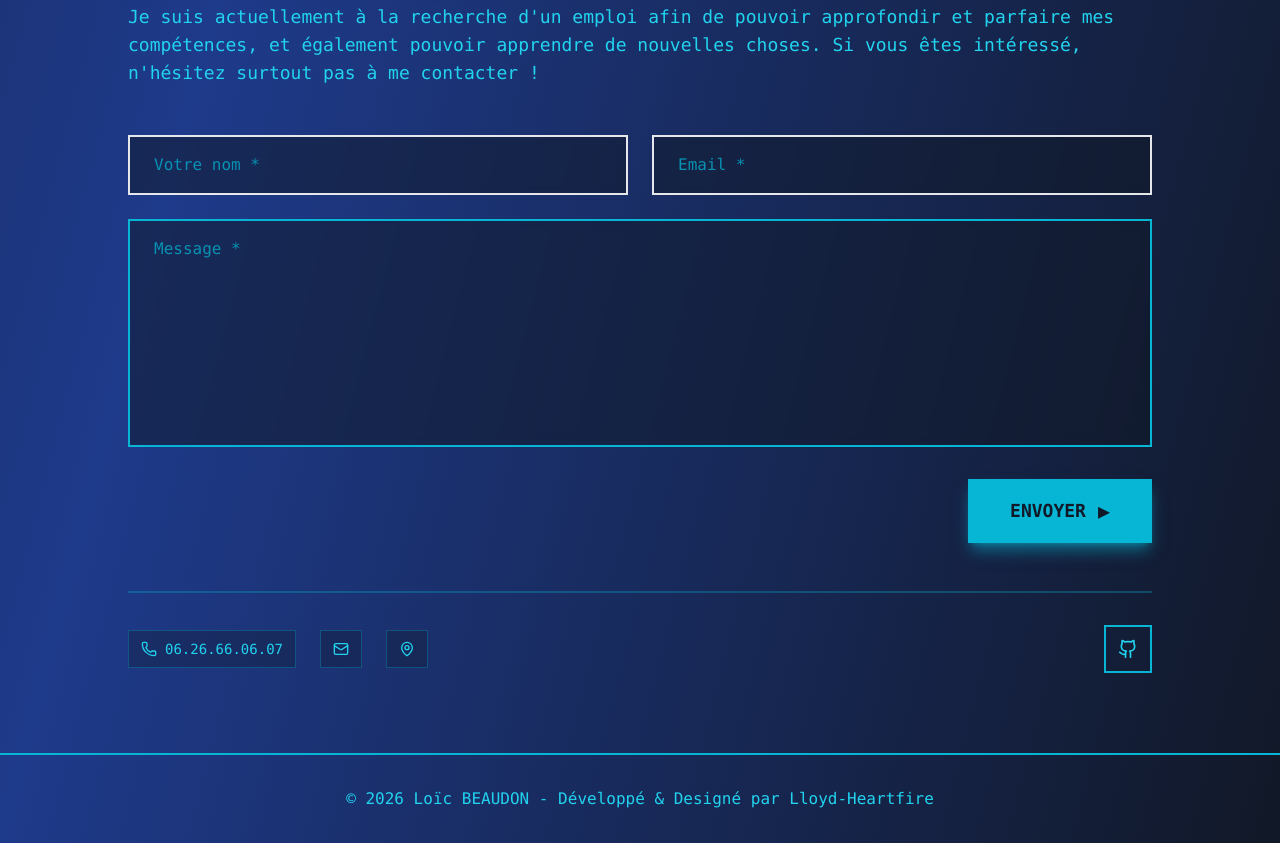
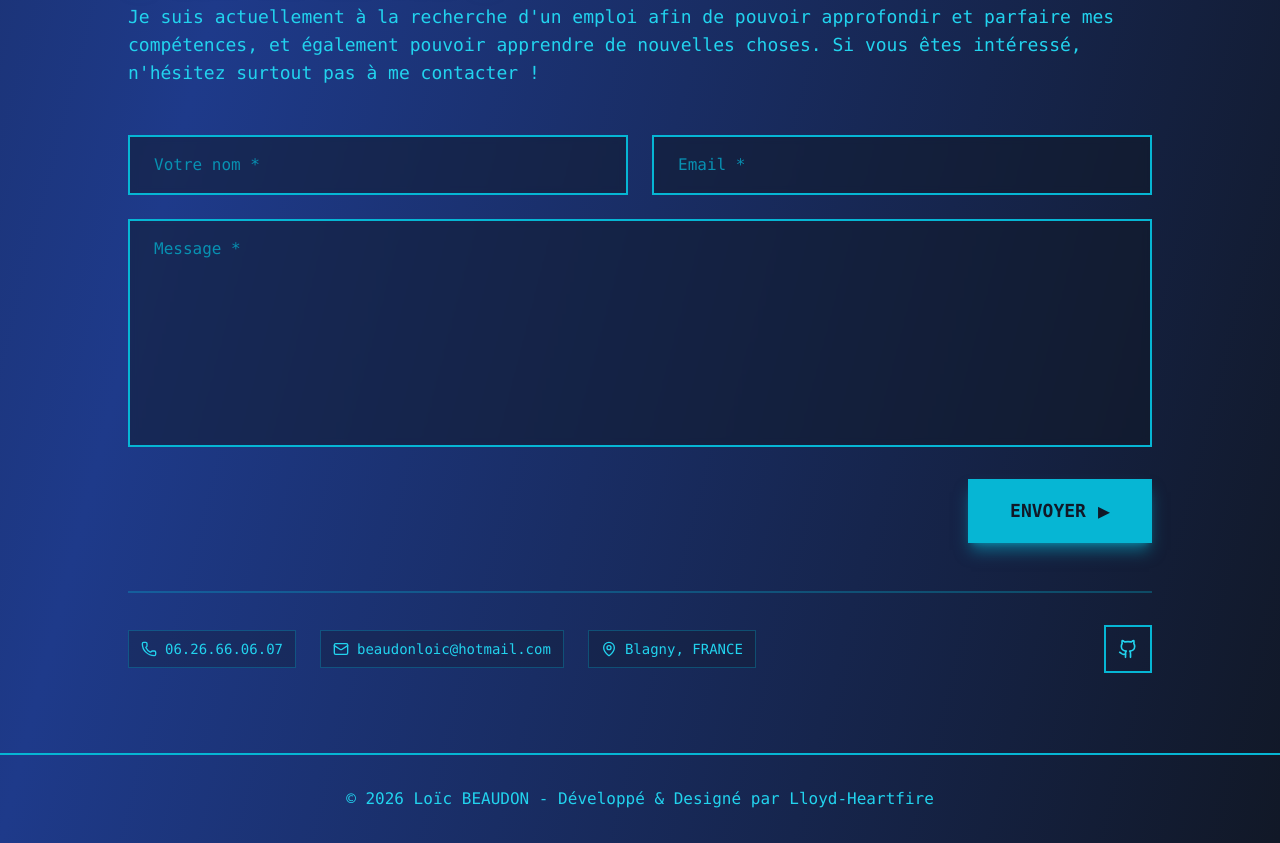
Before and after one commit to Lloyd-Heartfire/Portfolio, a React (Create React App) app: page / in a window 1280 px wide. Shown: the part 4160-5003 px from the top of the page. Built offline with nearby package versions, Linux system fonts and the light colour scheme.

Commit message:
Bug correction

```diff
--- a/src/components/Contact/Contact.jsx
+++ b/src/components/Contact/Contact.jsx
@@ -46,17 +46,16 @@ const Contact = () => {
                 message: "Message envoyé avec succès ! Je vous répondrai dans les plus brefs délais."
             });
 
-            // Réinitialisation du formulaire
             setFormData({
                 from_name: "",
                 from_email: "",
                 message: "",
             });
         } catch (error) {
-            console.error("Erreur lors de l\'envoi:", error);
+            console.error("Erreur lors de l'envoi:", error);
             setStatus({
                 type:"error",
-                message: "Erreur lors de l\'envoi du message. Veuillez réessayer dans quelques instants. Si le problème persiste, contactez moi directement par mail."
+                message: "Erreur lors de l'envoi du message. Veuillez réessayer dans quelques instants. Si le problème persiste, contactez moi directement par mail."
             });
         } finally {
             setIsLoading(false);
@@ -75,8 +74,7 @@ const Contact = () => {
                 </p>
 
                 <form onSubmit={handleSubmit} className="space-y-6">
-
-                    {/* Stats message */}
+                    {/* Status message */}
                     {status.message && (
                         <div className={`p-4 border-2 flex items-center gap-3 ${
                             status.type === "success"
@@ -91,9 +89,6 @@ const Contact = () => {
                             <p className="font-mono text-sm">{status.message}</p>
                         </div>
                     )}
-                </form>
-
-                <div className="space-y-6">
 
                     {/* Name and Email row */}
                     <div className="grid md:grid-cols-2 gap-6">
@@ -103,7 +98,7 @@ const Contact = () => {
                             value={formData.from_name}
                             onChange={handleChange}
                             placeholder="Votre nom *"
-                            className="w-full px-6 py-4 bg-gray-900/50 text-cyan-400 placeholder-cyan-600 border-2 border-cyan 500 focus:border-cyan-300 focus:outline-none focus:shadow-lg focus:shadow-cyan-500/30 transition-all font-mono backdrop-blur-sm"
+                            className="w-full px-6 py-4 bg-gray-900/50 text-cyan-400 placeholder-cyan-600 border-2 border-cyan-500 focus:border-cyan-300 focus:outline-none focus:shadow-lg focus:shadow-cyan-500/30 transition-all font-mono backdrop-blur-sm"
                             required
                         />
                         <input
@@ -112,7 +107,7 @@ const Contact = () => {
                             value={formData.from_email}
                             onChange={handleChange}
                             placeholder="Email *"
-                            className="w-full px-6 py-4 bg-gray-900/50 text-cyan-400 placeholder-cyan-600 border-2 border-cyan 500 focus:border-cyan-300 focus:outline-none focus:shadow-lg focus:shadow-cyan-500/30 transition-all font-mono backdrop-blur-sm"
+                            className="w-full px-6 py-4 bg-gray-900/50 text-cyan-400 placeholder-cyan-600 border-2 border-cyan-500 focus:border-cyan-300 focus:outline-none focus:shadow-lg focus:shadow-cyan-500/30 transition-all font-mono backdrop-blur-sm"
                             required
                         />
                     </div>
@@ -143,7 +138,7 @@ const Contact = () => {
                             {!isLoading && <span className="text-xl">▶</span>}
                         </button>
                     </div>
-                </div>
+                </form>
 
                 {/* Contact info and links */}
                 <div className="mt-12 pt-8 border-t-2 border-cyan-500/30">
@@ -154,14 +149,12 @@ const Contact = () => {
                                 <a href="tel:+33626660607">06.26.66.06.07</a>
                             </div>
                             <div className="flex items-center gap-2 border border-cyan-500/30 px-3 py-2 bg-gray-900/30">
-                                <Mail className="w-4 h-4">
-                                    <a href="mailto:beaudonloic@hotmail.com">beaudonloic@hotmail.com</a>
-                                </Mail>
+                                <Mail className="w-4 h-4" />
+                                <a href="mailto:beaudonloic@hotmail.com">beaudonloic@hotmail.com</a>
                             </div>
                             <div className="flex items-center gap-2 border border-cyan-500/30 px-3 py-2 bg-gray-900/30">
-                                <MapPin className="w-4 h-4">
-                                    <span>Blagny, FRANCE</span>
-                                </MapPin>
+                                <MapPin className="w-4 h-4" />
+                                <span>Blagny, FRANCE</span>
                             </div>
                         </div>
 
```
